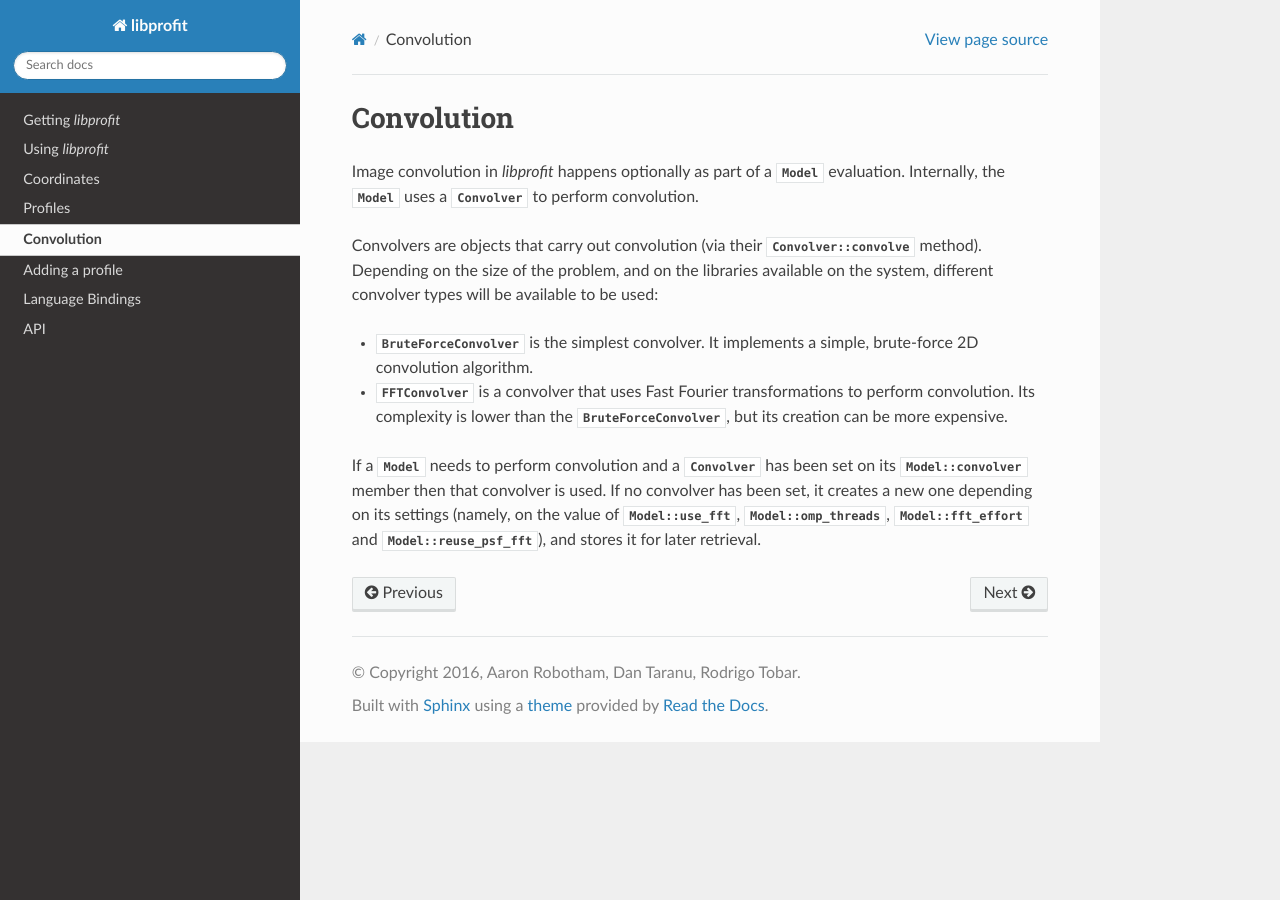
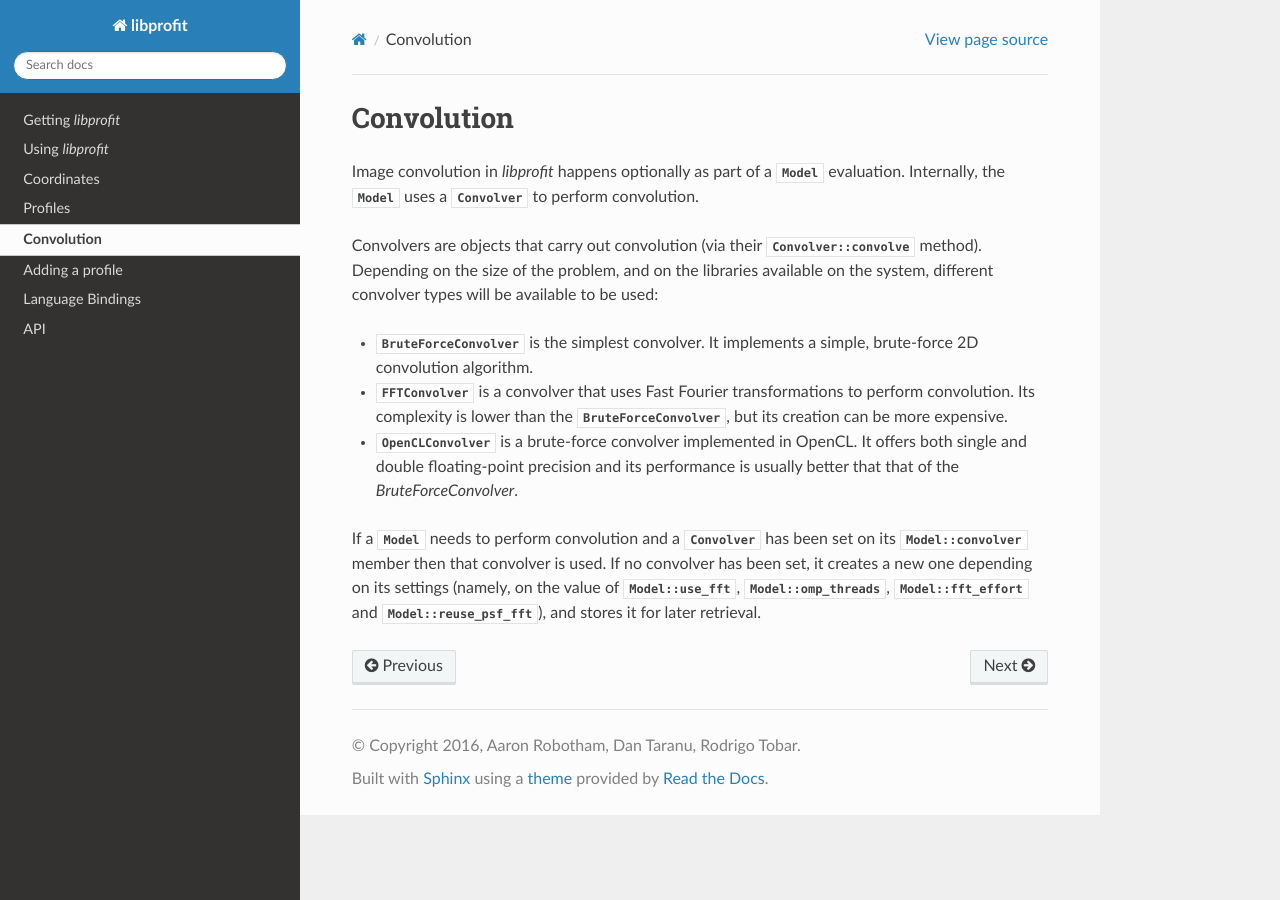
Before and after one commit to ICRAR/libprofit, a Sphinx documentation site: the page built from docs/convolution.rst, in a window 1280 px wide. Built offline with Sphinx 7.4.7 and the Read the Docs theme 2.0.0, drawn with Linux system fonts in a browser that asks for light colours.

Commit message:
Adding docs on new OpenCLConvolver class
Signed-off-by: Rodrigo Tobar <rtobar@icrar.org>

```diff
--- a/docs/api.rst
+++ b/docs/api.rst
@@ -26,6 +26,8 @@ Convolvers
    :members: convolve
 
 .. doxygenclass:: profit::BruteForceConvolver
+
+.. doxygenclass:: profit::OpenCLConvolver
 
 .. doxygenclass:: profit::FFTConvolver
 
--- a/docs/convolution.rst
+++ b/docs/convolution.rst
@@ -25,6 +25,11 @@ different convolver types will be available to be used:
   that uses Fast Fourier transformations to perform convolution.
   Its complexity is lower than the :class:`BruteForceConvolver`,
   but its creation can be more expensive.
+* :class:`OpenCLConvolver` is a brute-force convolver
+  implemented in OpenCL.
+  It offers both single and double floating-point precision
+  and its performance is usually better
+  that that of the `BruteForceConvolver`.
 
 If a :class:`Model` needs to perform convolution
 and a :class:`Convolver` has been set
```
